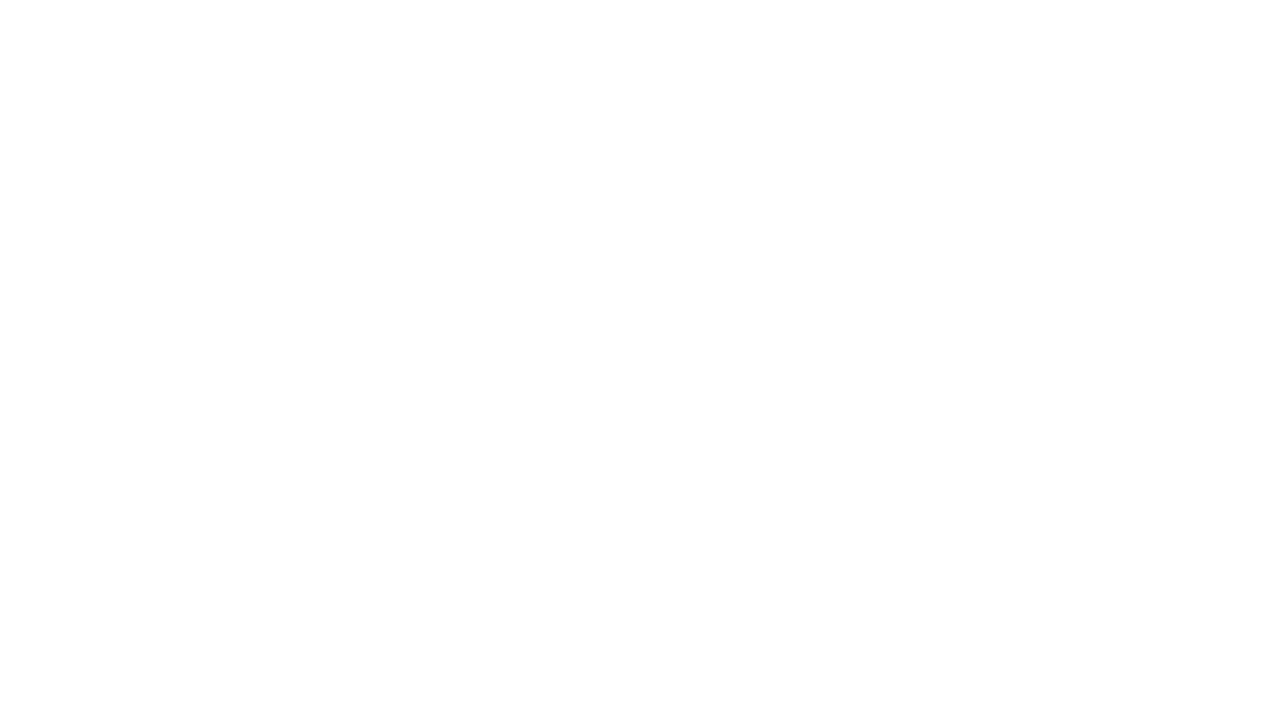
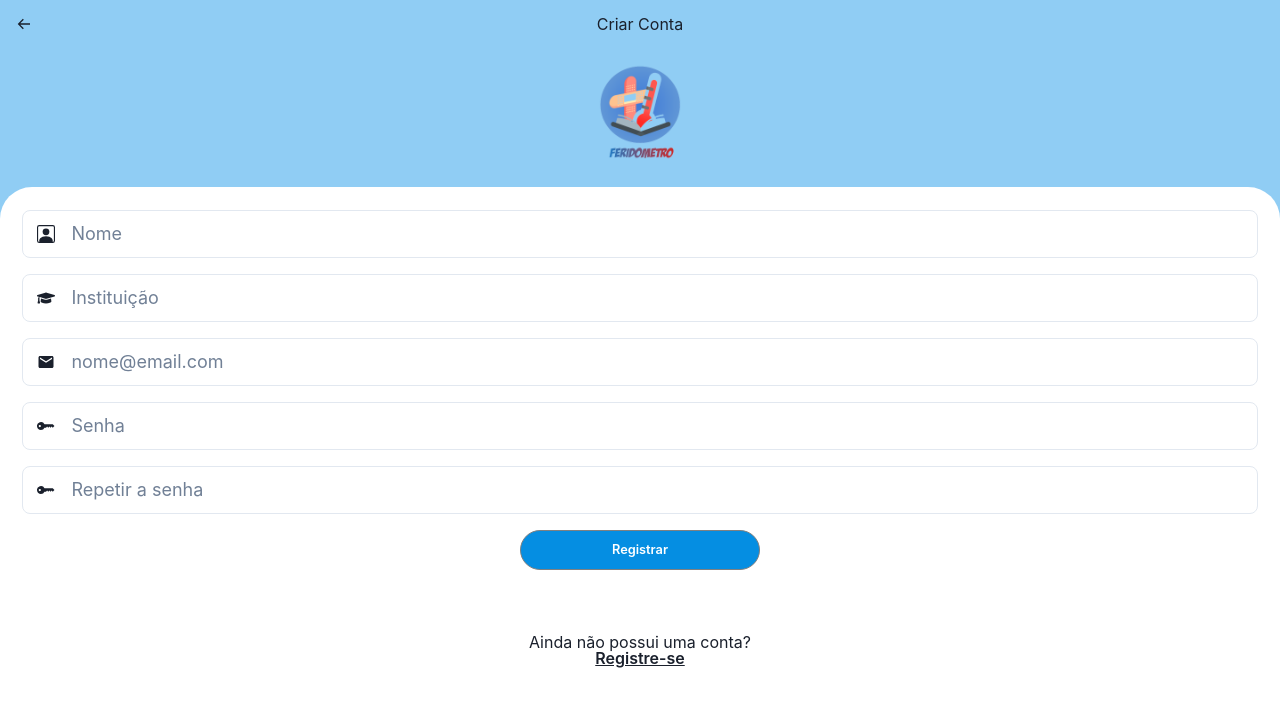
Before and after one commit to brandaogabriel/feridometro, a React (Vite) app: page /register in a window 1280 px wide. Before the commit this address had no page. Shown: the top 706 px of the page. Built offline with nearby package versions, Linux system fonts and the light colour scheme; the HTML template or start-up script is replaced by a standard one.

Commit message:
create register screen

```diff
--- /dev/null
+++ b/src/Components/Header/index.tsx
@@ -0,0 +1,21 @@
+import { Flex, Text } from '@chakra-ui/react';
+import { BiArrowBack } from 'react-icons/bi';
+import { Link } from 'react-router-dom';
+
+type HeaderProps = {
+  redirectLink: string;
+};
+
+export function Header({ redirectLink }: HeaderProps) {
+  return (
+    <Flex alignItems="center" width="100%" height="3rem" paddingX="1rem">
+      <Link to={redirectLink}>
+        <BiArrowBack />
+      </Link>
+
+      <Text w="100%" textAlign="center" paddingRight="1rem">
+        Criar Conta
+      </Text>
+    </Flex>
+  );
+}
--- a/src/Components/Input/index.tsx
+++ b/src/Components/Input/index.tsx
@@ -10,20 +10,13 @@ import {
 import { themeFonts } from '../../styles/global';
 
 type InputProps = {
-  label: string;
   inputIcon: React.ReactNode;
   inputType: string;
   placeholder?: string;
   helperText?: string;
 };
 
-export function Input({
-  label,
-  inputIcon,
-  placeholder,
-  inputType,
-  helperText,
-}: InputProps) {
+export function Input({ inputIcon, placeholder, inputType, helperText }: InputProps) {
   return (
     <FormControl>
       <InputGroup size="lg">
--- a/src/pages/Login/index.tsx
+++ b/src/pages/Login/index.tsx
@@ -23,19 +23,9 @@ export function LoginPage() {
         padding="1.4rem"
       >
         <Stack spacing="1rem">
-          <Input
-            inputType="email"
-            label="Email"
-            inputIcon={<MdEmail />}
-            placeholder="nome@email.com"
-          />
+          <Input inputType="email" inputIcon={<MdEmail />} placeholder="nome@email.com" />
 
-          <Input
-            inputType="password"
-            label="Senha"
-            inputIcon={<BsFillKeyFill />}
-            placeholder="Senha"
-          />
+          <Input inputType="password" inputIcon={<BsFillKeyFill />} placeholder="Senha" />
 
           <Flex justifyContent="center">
             <ButtonRedirect
--- /dev/null
+++ b/src/pages/Register/index.tsx
@@ -0,0 +1,80 @@
+import { Box, Flex, Image, Stack, Text } from '@chakra-ui/react';
+import { BsFillKeyFill, BsPersonSquare } from 'react-icons/bs';
+import { FaGraduationCap } from 'react-icons/fa';
+import { MdEmail } from 'react-icons/md';
+import { Link } from 'react-router-dom';
+
+import logoFeridometro from '../../assets/logoFeridometro.png';
+import { ButtonRedirect } from '../../Components/Button';
+import { Header } from '../../Components/Header';
+import { Input } from '../../Components/Input';
+import { theme, themeFonts } from '../../styles/global';
+
+export function RegisterPage() {
+  return (
+    <>
+      <Box bgColor="blue.200" height="100vh">
+        <Header redirectLink="/" />
+        <Flex justifyContent="center">
+          <Image src={logoFeridometro} height="120px" />
+        </Flex>
+
+        <Stack
+          spacing="4rem"
+          bgColor="white"
+          width="100%"
+          height="100%"
+          mt="1.2rem"
+          borderRadius={themeFonts.borderRadius.xLarge}
+          padding="1.4rem"
+        >
+          <Stack spacing="1rem">
+            <Input inputType="text" inputIcon={<BsPersonSquare />} placeholder="Nome" />
+
+            <Input
+              inputType="text"
+              inputIcon={<FaGraduationCap />}
+              placeholder="Instituição"
+            />
+
+            <Input
+              inputType="email"
+              inputIcon={<MdEmail />}
+              placeholder="nome@email.com"
+            />
+
+            <Input
+              inputType="password"
+              inputIcon={<BsFillKeyFill />}
+              placeholder="Senha"
+            />
+
+            <Input
+              inputType="password"
+              inputIcon={<BsFillKeyFill />}
+              placeholder="Repetir a senha"
+            />
+
+            <Flex justifyContent="center">
+              <ButtonRedirect
+                text="Registrar"
+                bgColor={theme.colors.blue_600}
+                color="white"
+                width="15rem"
+              />
+            </Flex>
+          </Stack>
+
+          <Flex flexDirection="column" alignItems="center">
+            <Text>Ainda não possui uma conta?</Text>
+            <Link to="/register">
+              <Text textDecoration="underline" fontWeight="600">
+                Registre-se
+              </Text>
+            </Link>
+          </Flex>
+        </Stack>
+      </Box>
+    </>
+  );
+}
--- a/src/routes.tsx
+++ b/src/routes.tsx
@@ -2,12 +2,14 @@ import { Route, Routes as AllRoutes } from 'react-router-dom';
 
 import { HomePage } from './pages/Home';
 import { LoginPage } from './pages/Login';
+import { RegisterPage } from './pages/Register';
 
 export function Routes() {
   return (
     <AllRoutes>
       <Route path="/" element={<LoginPage />} />
       <Route path="/home" element={<HomePage />} />
+      <Route path="/register" element={<RegisterPage />} />
     </AllRoutes>
   );
 }
```
